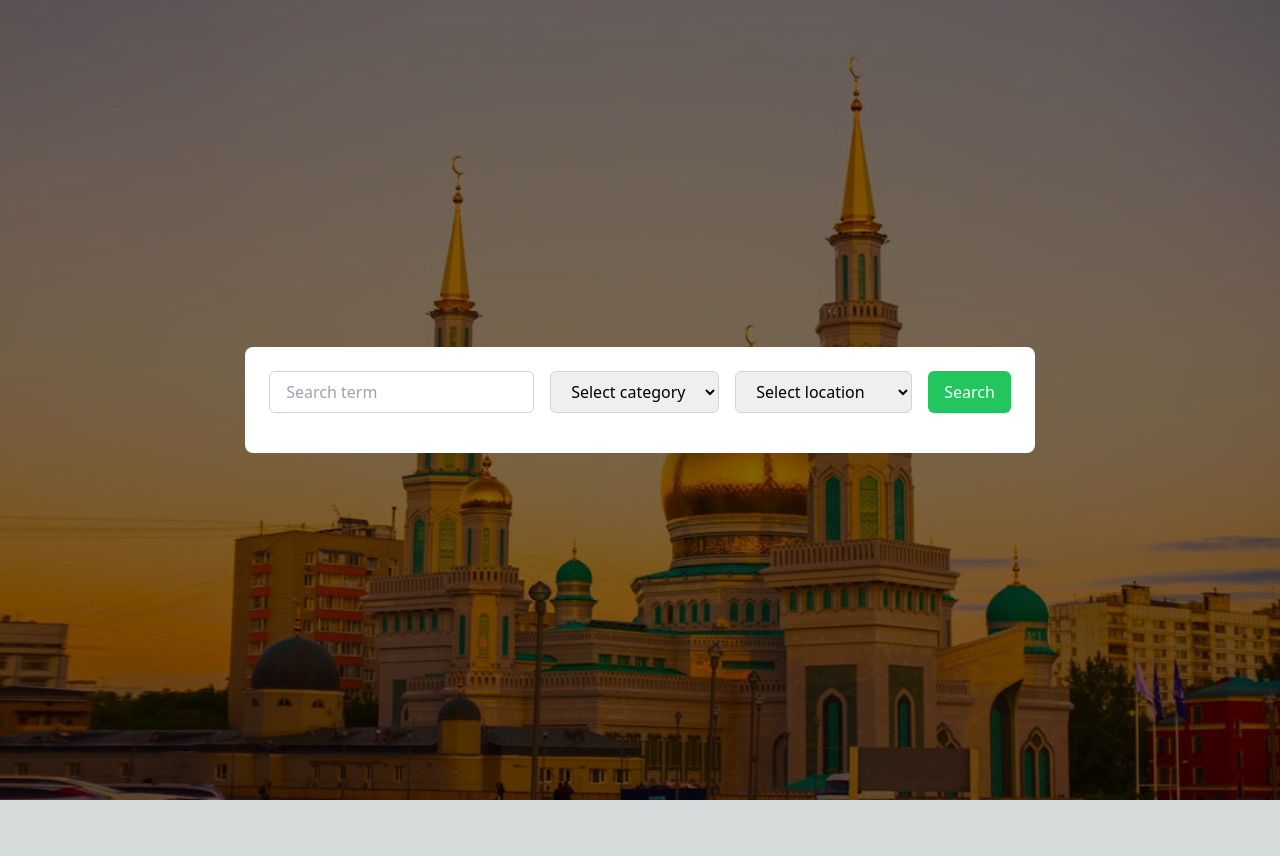
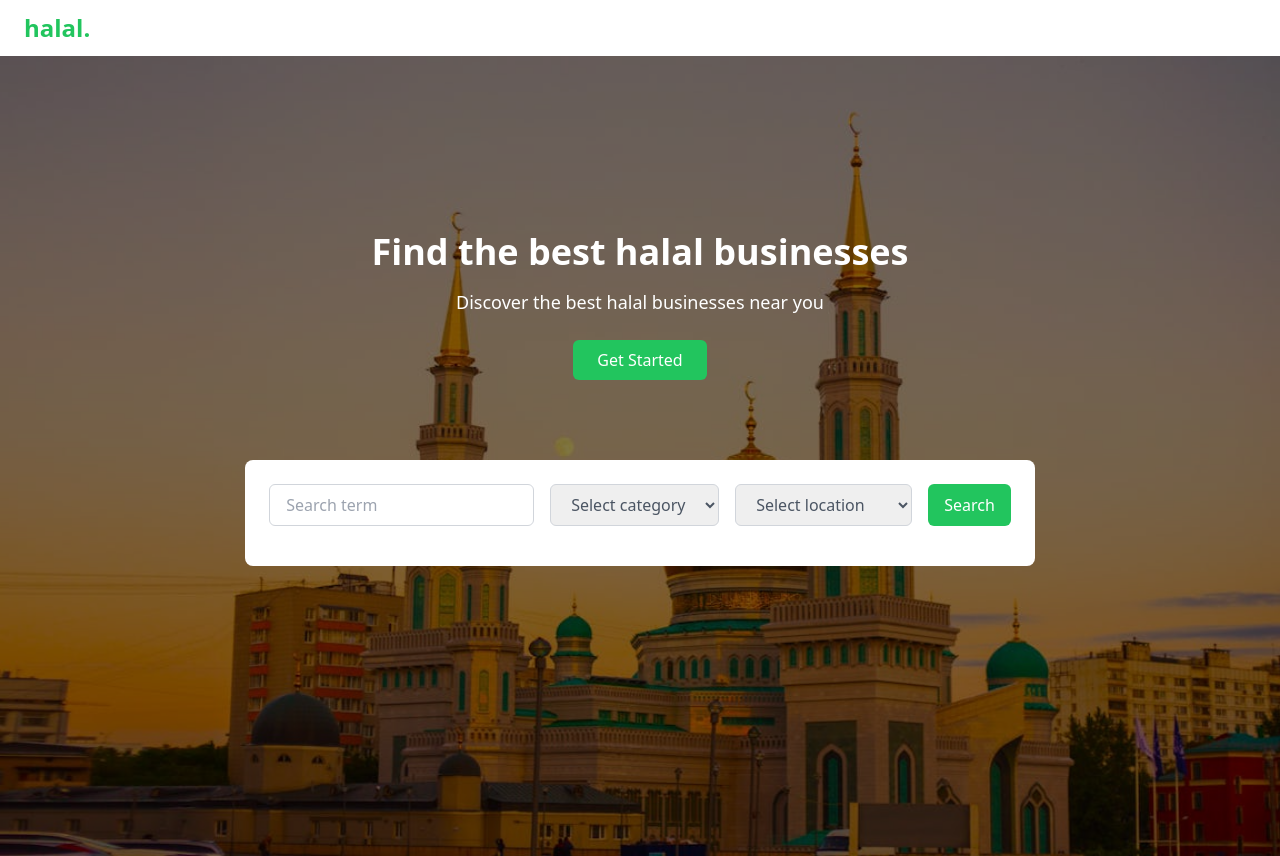
Before and after one commit to samrasugu/halalapp, a Next.js app: page / in a window 1280 px wide. Before the commit the page ends 800 px from the top, so only its background shows below. Built offline with nearby package versions, Linux system fonts and the light colour scheme.

Commit message:
feat: added navbar - improve hero styling

```diff
--- a/components/HeroSection.tsx
+++ b/components/HeroSection.tsx
@@ -9,20 +9,31 @@ export const HeroSection = () => {
       className="relative h-screen bg-cover bg-center"
       style={{ backgroundImage: `url('/images/heroimage.jpg')` }}
     >
-      <div className="absolute inset-0 bg-black bg-opacity-50 flex justify-center items-center">
-        <div className="bg-white p-6 rounded-lg w-auto">
+      <div className="absolute inset-0 bg-black bg-opacity-50 flex flex-col justify-start items-center">
+        <div className="text-center text-white pt-44 pb-20">
+          <h1 className="text-4xl font-semibold mb-4">
+            Find the best halal businesses
+          </h1>
+          <p className="text-lg mb-6">
+            Discover the best halal businesses near you
+          </p>
+          <button className="px-6 py-2 bg-primaryColor text-white rounded-md">
+            Get Started
+          </button>
+        </div>
+        <div className="bg-white p-6 rounded-lg w-auto mx-20">
           <form action="" className="flex flex-wrap">
             <input
               type="text"
               placeholder="Search term"
               value={searchTerm}
               onChange={(e) => setSearchTerm(e.target.value)}
-              className="px-4 py-2 mb-4 mr-4 border border-gray-300 rounded-md focus:outline-none focus:ring-2 focus:ring-primaryColor focus:border-transparent"
+              className="px-4 py-2 mb-4 mr-4 border text-gray-600 border-gray-300 rounded-md focus:outline-none focus:ring-2 focus:ring-primaryColor focus:border-transparent"
             />
             <select
               value={category}
               onChange={(e) => setCategory(e.target.value)}
-              className="px-4 py-2 mb-4 mr-4 border border-gray-300 rounded-md focus:outline-none focus:ring-2 focus:ring-blue-500"
+              className="px-4 py-2 mb-4 mr-4 border text-gray-600 border-gray-300 rounded-md focus:outline-none focus:ring-2 focus:ring-blue-500"
             >
               <option value="">Select category</option>
               <option value="restaurant">Restaurant</option>
@@ -33,7 +44,7 @@ export const HeroSection = () => {
             <select
               value={location}
               onChange={(e) => setLocation(e.target.value)}
-              className="px-4 py-2 mb-4 mr-4 border border-gray-300 rounded-md focus:outline-none focus:ring-2 focus:ring-blue-500"
+              className="px-4 py-2 mb-4 mr-4 border text-gray-600 border-gray-300 rounded-md focus:outline-none focus:ring-2 focus:ring-blue-500"
             >
               <option value="">Select location</option>
               <option value="United States">United States</option>
--- /dev/null
+++ b/components/NavBar.tsx
@@ -0,0 +1,52 @@
+import Head from "next/head";
+import React from "react";
+
+export const NavBar = () => {
+  return (
+    <>
+      <Head>
+        <title>Halal.</title>
+        <link rel="icon" href="/favicon.ico" />
+        <meta name="description" content="WellNest" />
+      </Head>
+      <nav className="bg-white shadow-lg">
+        <div className="container mx-auto px-6 py-3">
+          <div className="flex items-center justify-between">
+            <div className="w-full text-primaryColor text-2xl font-semibold md:flex md:items-center">
+              halal.
+            </div>
+
+            <div className="hidden items-center justify-end w-full">
+              <button className="text-gray-600 focus:outline-none mx-4 sm:mx-0">
+                <svg
+                  className="h-6 w-6"
+                  fill="none"
+                  strokeLinecap="round"
+                  strokeLinejoin="round"
+                  strokeWidth="2"
+                  viewBox="0 0 24 24"
+                  stroke="currentColor"
+                >
+                  <path d="M4 6h16M4 12h16M4 18h16"></path>
+                </svg>
+              </button>
+              <button className="text-gray-600 focus:outline-none mx-4 sm:mx-0">
+                <svg
+                  className="h-6 w-6"
+                  fill="none"
+                  strokeLinecap="round"
+                  strokeLinejoin="round"
+                  strokeWidth="2"
+                  viewBox="0 0 24 24"
+                  stroke="currentColor"
+                >
+                  <path d="M6 18L18 6M6 6l12 12"></path>
+                </svg>
+              </button>
+            </div>
+          </div>
+        </div>
+      </nav>
+    </>
+  );
+};
--- a/pages/index.tsx
+++ b/pages/index.tsx
@@ -1,12 +1,14 @@
 import Image from "next/image";
 import { Inter } from "next/font/google";
 import { HeroSection } from "@/components/HeroSection";
+import { NavBar } from "@/components/NavBar";
 
 const inter = Inter({ subsets: ["latin"] });
 
 export default function Home() {
   return (
     <div>
+      <NavBar />
       <HeroSection />
     </div>
   );
```
